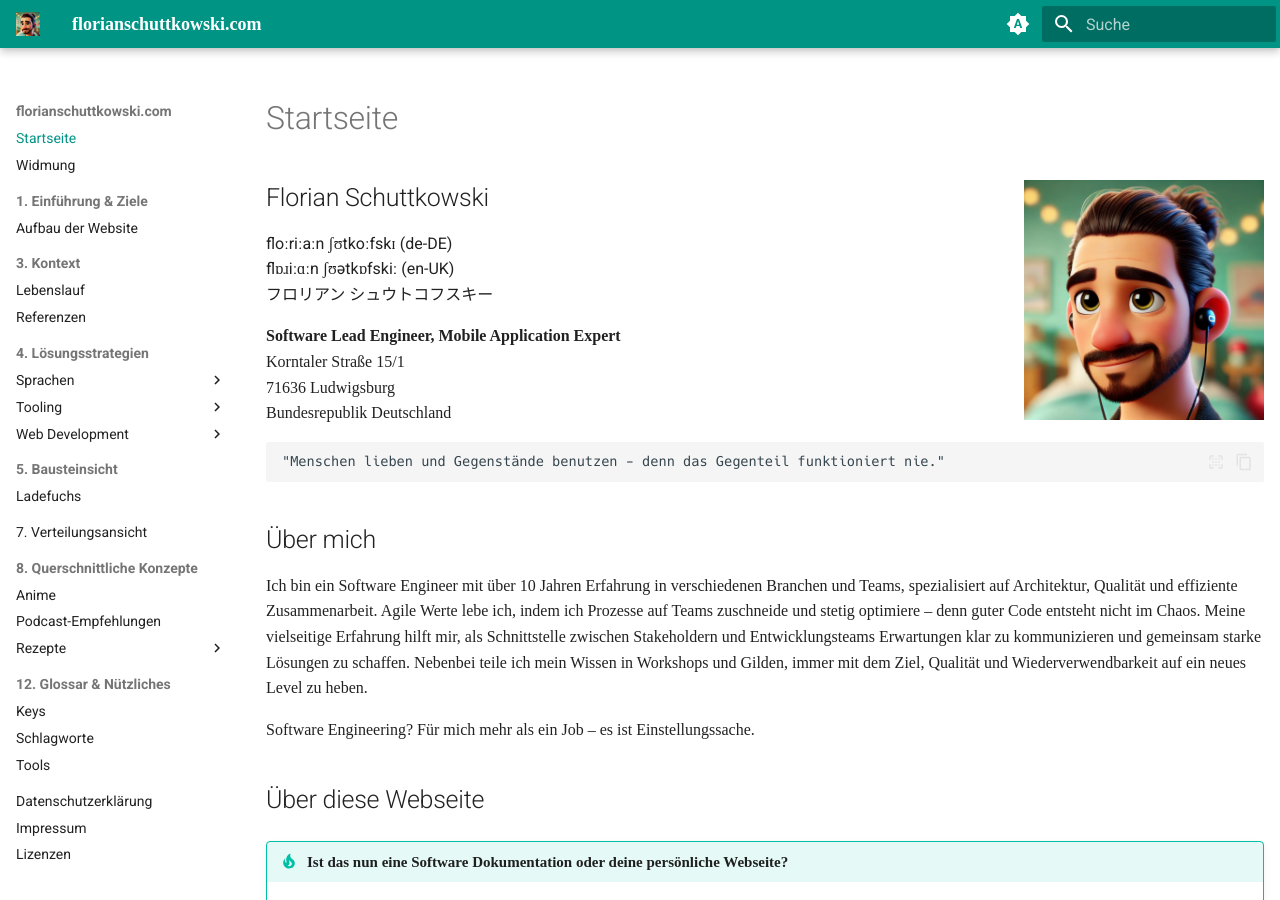
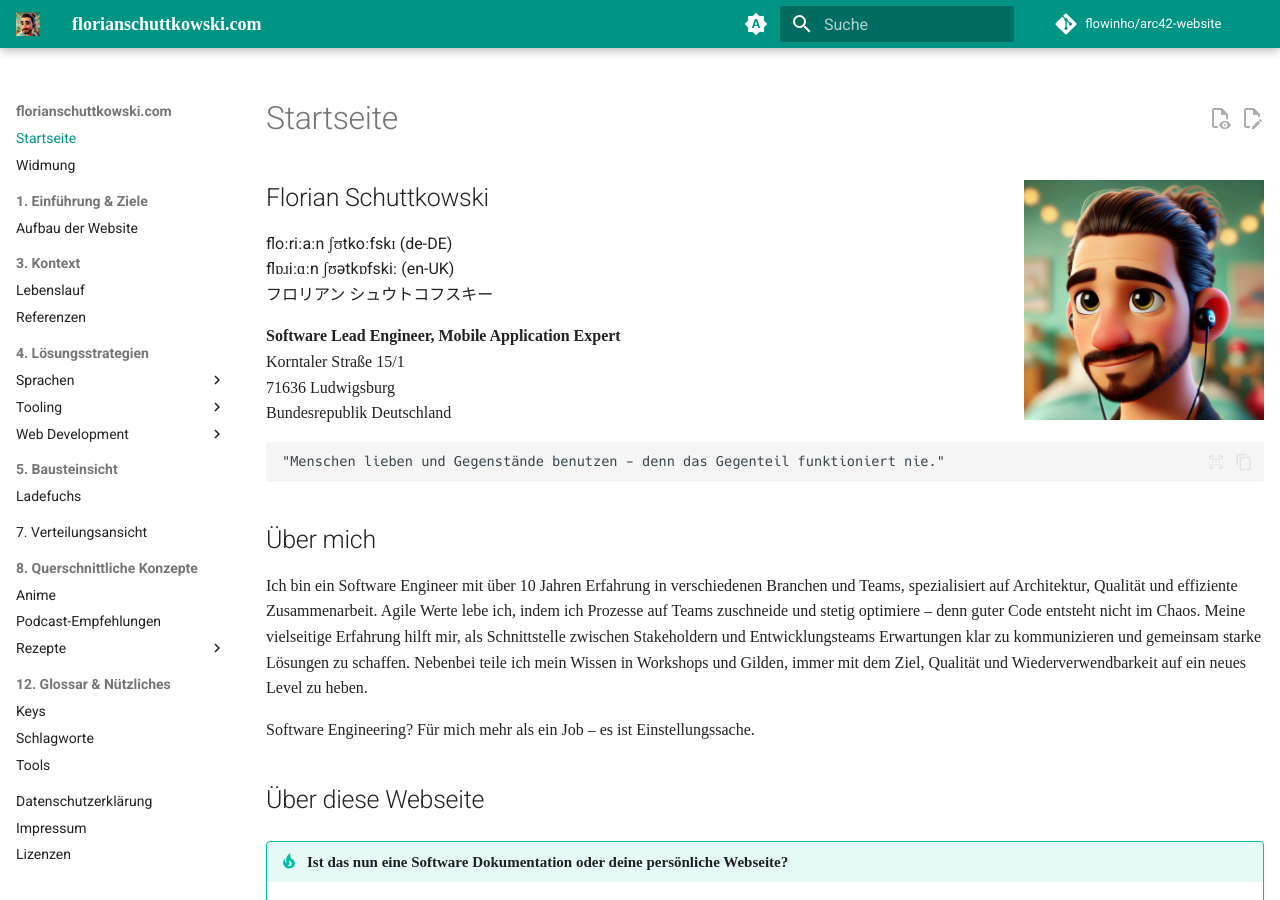
Before and after one commit to md42/arc42-website, an MkDocs documentation site: the page built from docs/index.md, in a window 1280 px wide and 900 px high. Built offline with MkDocs 1.6.1 and Material for MkDocs 9.7.7, drawn with Linux system fonts in a browser that asks for light colours; some web fonts are replaced; plug-ins that fetch from the network failed and are left out; comment, search, counter and statistics services are not loaded; some of the changed lines change nothing that is shown.

Commit message:
Re-enable github-urls and edit-uris

```diff
--- a/mkdocs.yml
+++ b/mkdocs.yml
@@ -1,9 +1,9 @@
 copyright: Copyright &copy; 2024 - Florian Schuttkowski
 site_name: florianschuttkowski.com
 site_url: https://flowinho.github.io/arc42-website/
-# repo_url: https://github.com/flowinho/arc42-website/
-# repo_name: flowinho/arc42-website
-# edit_uri: edit/main/docs/
+repo_url: https://github.com/flowinho/arc42-website/
+repo_name: flowinho/arc42-website
+edit_uri: edit/main/docs/
 
 extra_css:
   - stylesheets/extra.css
```
